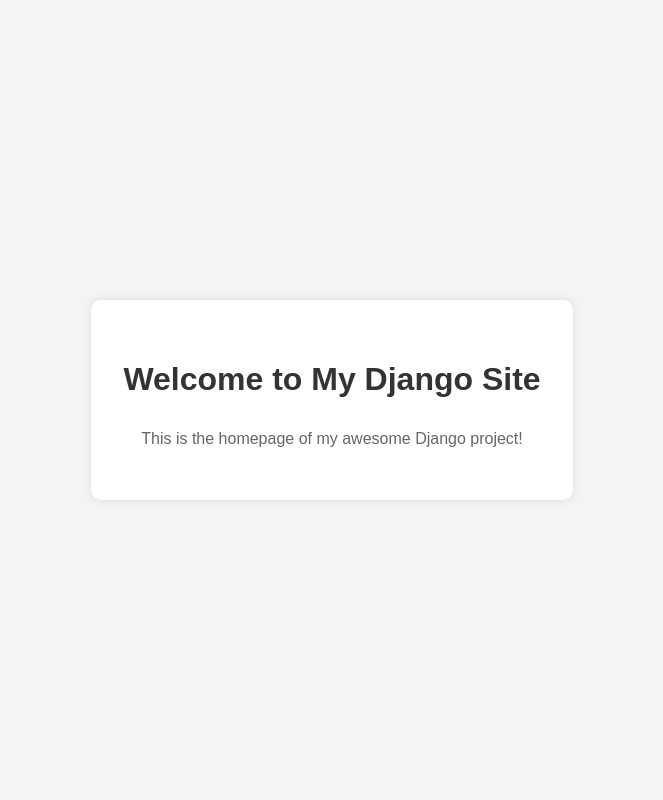
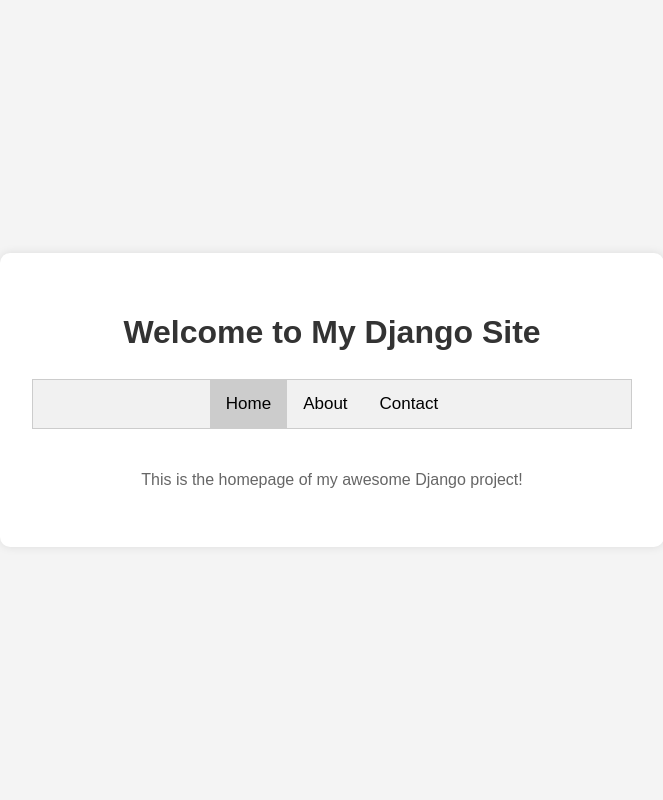
Before and after one commit to svvvvang/mysite, a Django app: page / in a window 1280 px wide. Shown: the whole page, without its empty margins (308-971 px from the left). Run offline with Django 5.2, Linux system fonts and the light colour scheme.

Commit message:
added tabs to page

```diff
--- a/home/templates/home/index.html
+++ b/home/templates/home/index.html
@@ -13,7 +13,7 @@
             display: flex;
             justify-content: center;
             align-items: center;
-            height: 100vh;
+            min-height: 100vh;
             background-color: #f4f4f4;
         }
         .container {
@@ -22,6 +22,8 @@
             padding: 2rem;
             border-radius: 10px;
             box-shadow: 0 0 10px rgba(0,0,0,0.1);
+            width: 80%;
+            max-width: 600px;
         }
         h1 {
             color: #333;
@@ -29,12 +31,76 @@
         p {
             color: #666;
         }
+        .tab {
+            overflow: hidden;
+            border: 1px solid #ccc;
+            background-color: #f1f1f1;
+            display: flex;
+            justify-content: center;
+            margin-bottom: 1rem;
+        }
+        .tab button {
+            background-color: inherit;
+            float: left;
+            border: none;
+            outline: none;
+            cursor: pointer;
+            padding: 14px 16px;
+            transition: 0.3s;
+            font-size: 17px;
+        }
+        .tab button:hover {
+            background-color: #ddd;
+        }
+        .tab button.active {
+            background-color: #ccc;
+        }
+        .tabcontent {
+            display: none;
+            padding: 6px 12px;
+        }
     </style>
 </head>
 <body>
     <div class="container">
         <h1>Welcome to My Django Site</h1>
-        <p>This is the homepage of my awesome Django project!</p>
+
+        <div class="tab">
+            <button class="tablinks" onclick="openTab(event, 'Home')" id="defaultOpen">Home</button>
+            <button class="tablinks" onclick="openTab(event, 'About')">About</button>
+            <button class="tablinks" onclick="openTab(event, 'Contact')">Contact</button>
+        </div>
+
+        <div id="Home" class="tabcontent">
+            <p>This is the homepage of my awesome Django project!</p>
+        </div>
+
+        <div id="About" class="tabcontent">
+            <p>Learn more about our Django project here.</p>
+        </div>
+
+        <div id="Contact" class="tabcontent">
+            <p>Get in touch with us for any queries!</p>
+        </div>
     </div>
+
+    <script>
+        function openTab(evt, tabName) {
+            var i, tabcontent, tablinks;
+            tabcontent = document.getElementsByClassName("tabcontent");
+            for (i = 0; i < tabcontent.length; i++) {
+                tabcontent[i].style.display = "none";
+            }
+            tablinks = document.getElementsByClassName("tablinks");
+            for (i = 0; i < tablinks.length; i++) {
+                tablinks[i].className = tablinks[i].className.replace(" active", "");
+            }
+            document.getElementById(tabName).style.display = "block";
+            evt.currentTarget.className += " active";
+        }
+
+        // Get the element with id="defaultOpen" and click on it
+        document.getElementById("defaultOpen").click();
+    </script>
 </body>
 </html>
```
